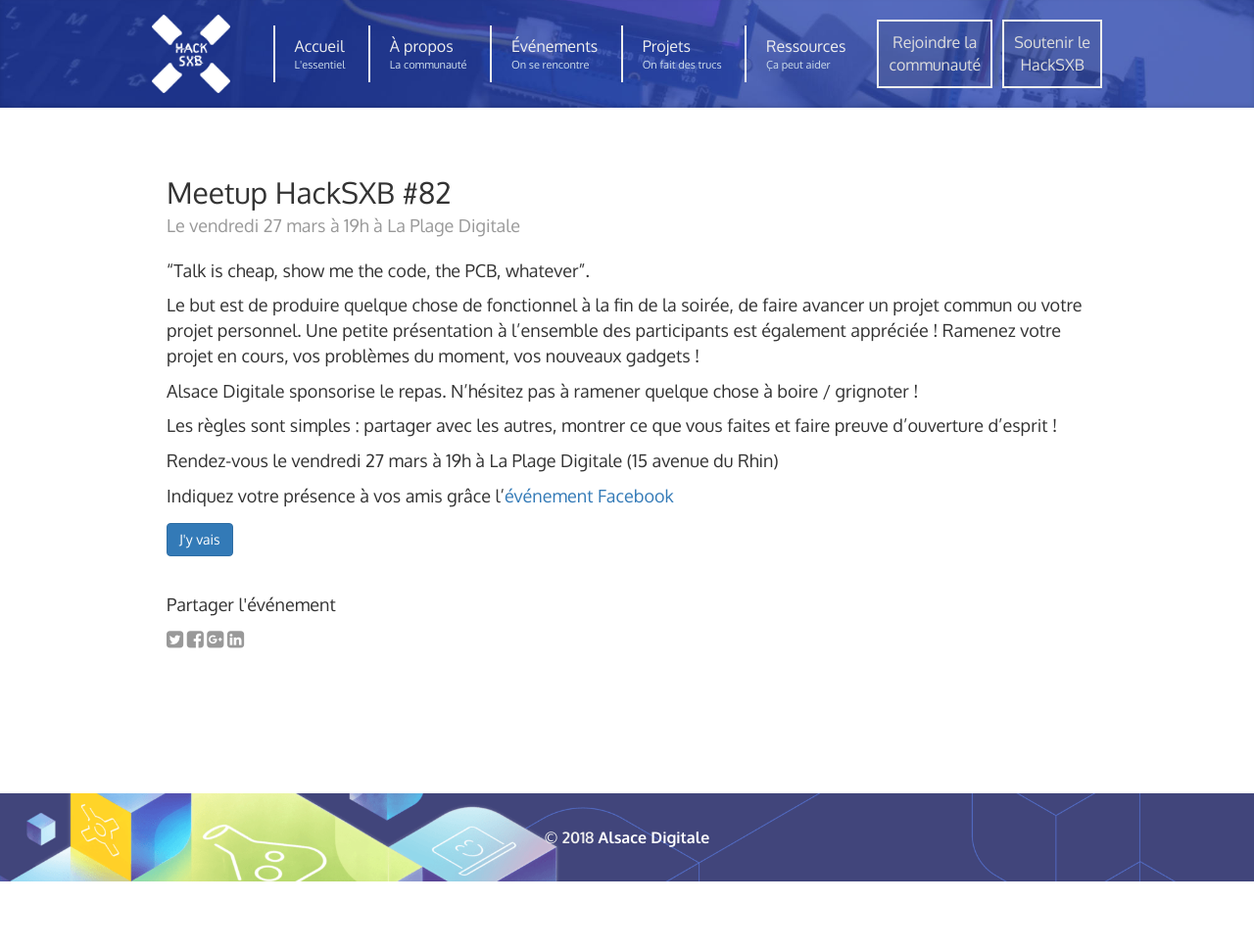
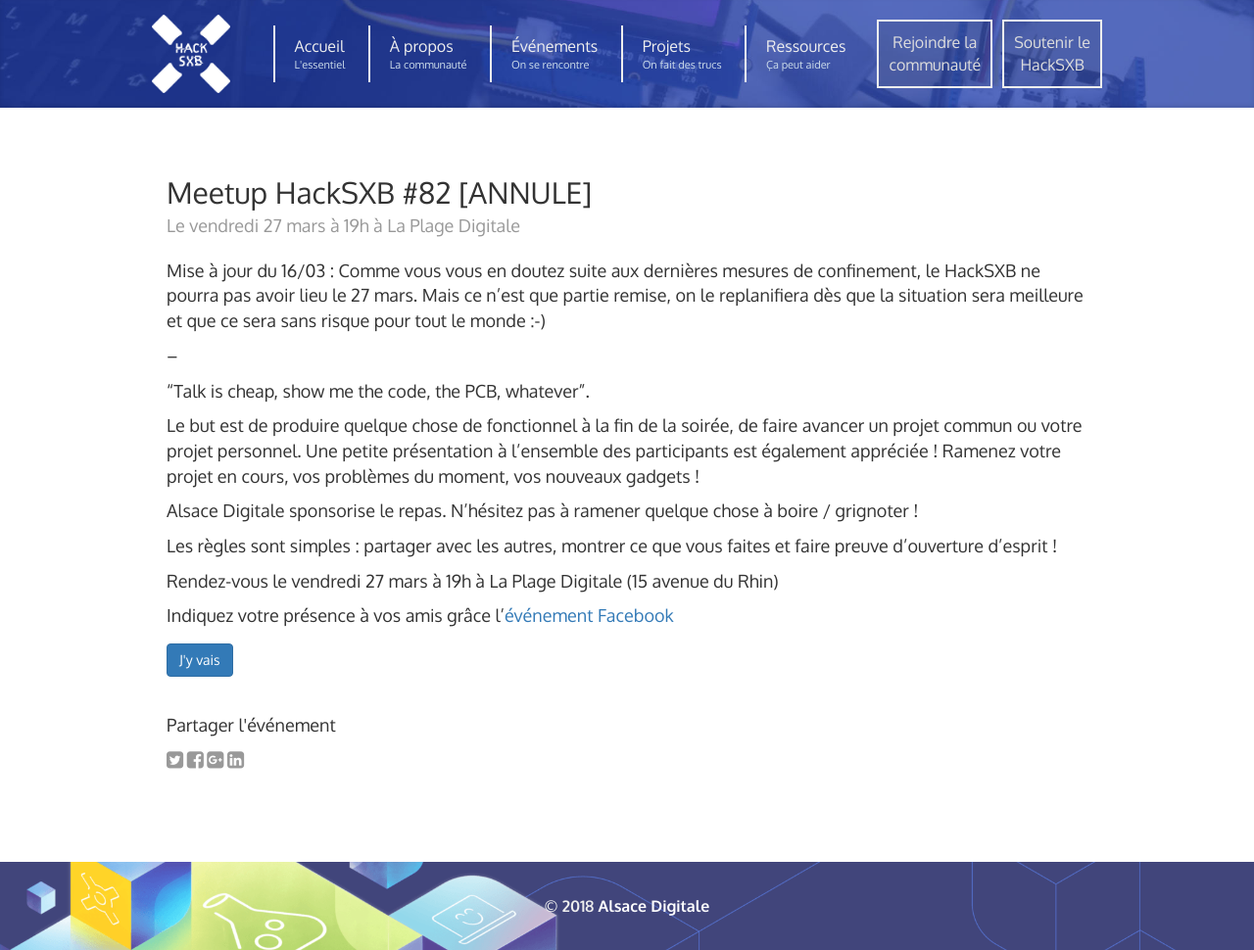
Before and after one commit to AlsaceDigitale/www.hacksxb.com, a Jekyll site: the page built from events/_posts/2020-03-12-meetup-hacksxb-82.markdown, in a window 1280 px wide. Shown: the whole page at 98% size. Built offline with Jekyll 4.4.1, drawn with Linux system fonts in a browser that asks for light colours; nearby versions of some CDN libraries; before the commit the page ends 900 px from its top, so only the background shows below that.

Commit message:
Mise à jour HackSXB #82

```diff
--- a/events/_posts/2020-03-12-meetup-hacksxb-82.markdown
+++ b/events/_posts/2020-03-12-meetup-hacksxb-82.markdown
@@ -1,11 +1,17 @@
 ---
 layout: post
-title: "Meetup HackSXB #82"
+title: "Meetup HackSXB #82 [ANNULE]"
 date: '2020-03-12 10:00:00 +0200'
 event_date: '2020-03-27 19:00:00 +0200'
 event_info: Le vendredi 27 mars à 19h à La Plage Digitale
 event_registration: 'https://www.meetup.com/fr-FR/HackSXB/events/269354566/'
 ---
+
+Mise à jour du 16/03 :
+Comme vous vous en doutez suite aux dernières mesures de confinement, le HackSXB ne pourra pas avoir lieu le 27 mars.
+Mais ce n'est que partie remise, on le replanifiera dès que la situation sera meilleure et que ce sera sans risque pour tout le monde :-)
+
+--
 
 “Talk is cheap, show me the code, the PCB, whatever”.
 
```
